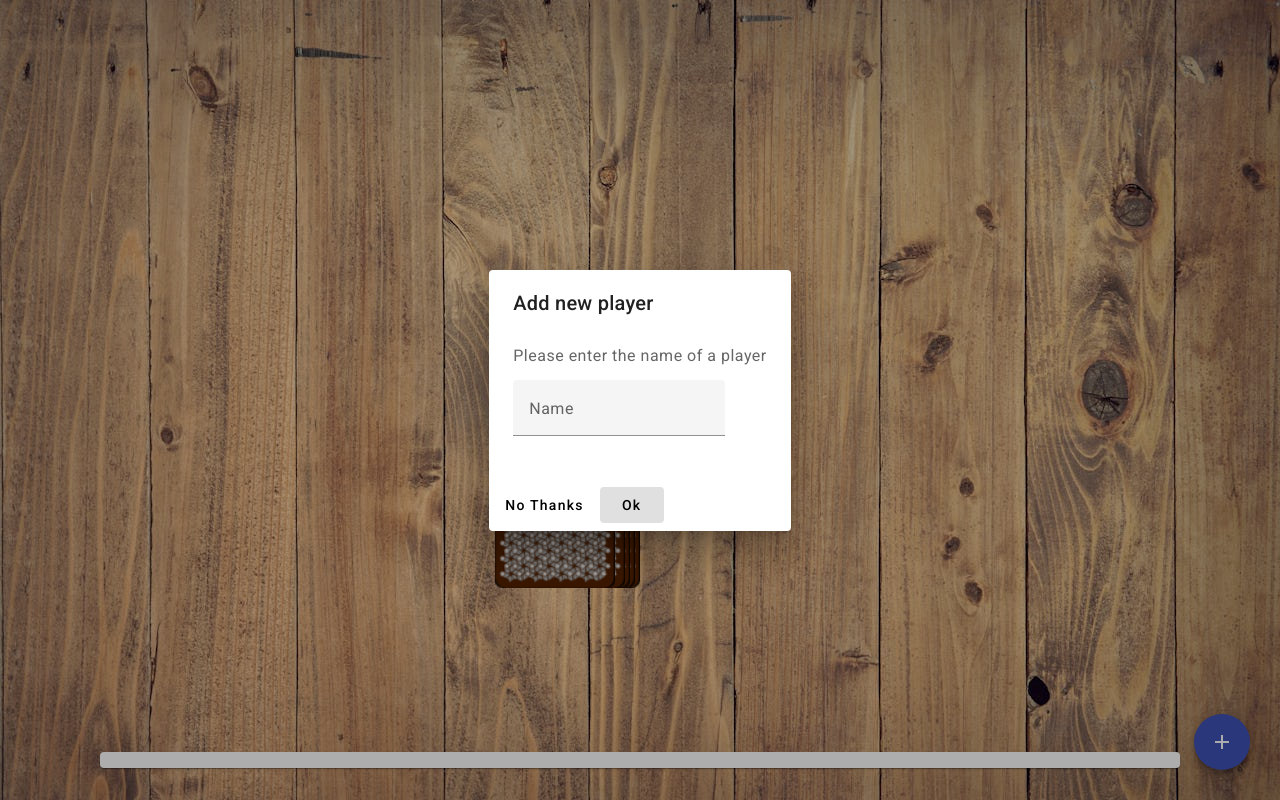
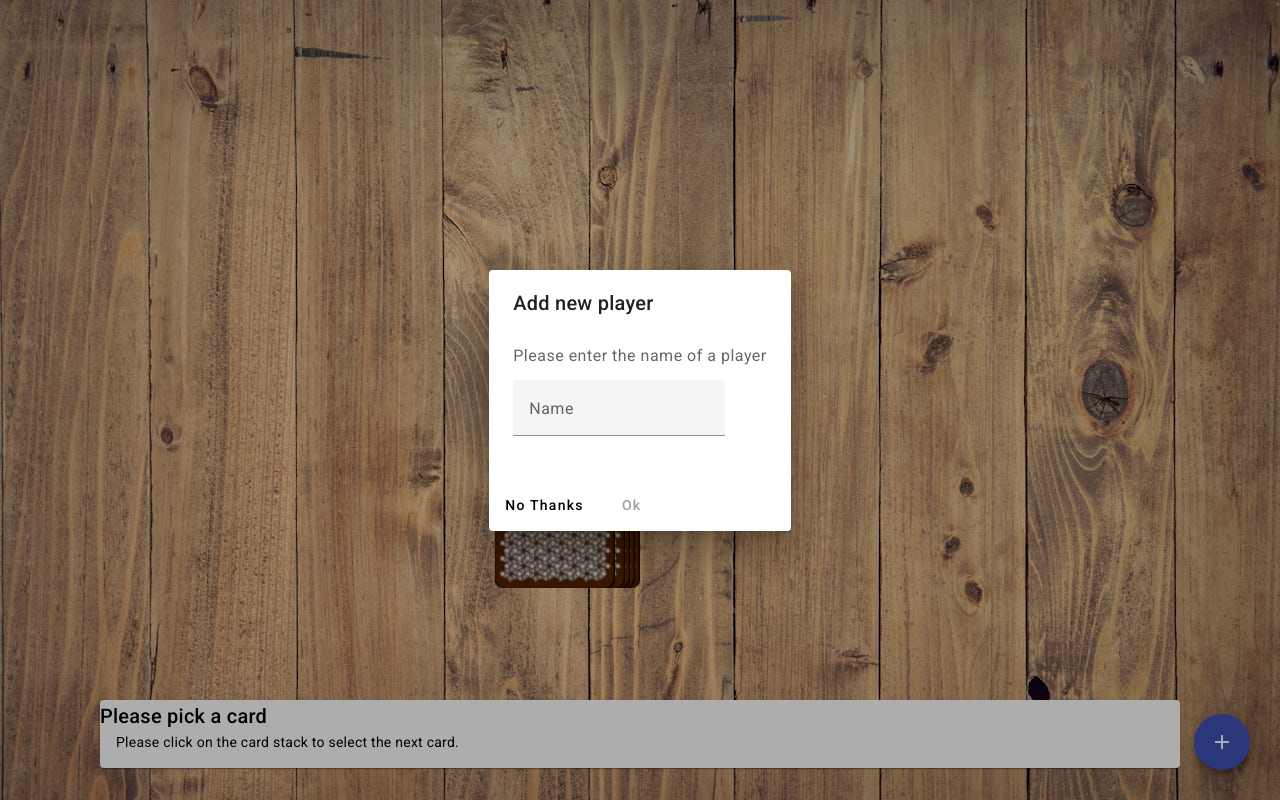
Before and after one commit to ChristianHeyden/ringoffire, an Angular app: page /game in a window 1280 px wide. Both pictures are taken after a click on the button "add". Built offline with nearby package versions, Linux system fonts and the light colour scheme.

Commit message:
bug fixes

```diff
--- a/src/app/dialog-add-player/dialog-add-player.component.html
+++ b/src/app/dialog-add-player/dialog-add-player.component.html
@@ -8,5 +8,5 @@
 </mat-dialog-content>
 <mat-dialog-actions>
   <button mat-button (click)="onNoClick()">No Thanks</button>
-  <button mat-button [mat-dialog-close]="name" cdkFocusInitial>Ok</button>
+  <button mat-button [disabled]="name.length == 0" [mat-dialog-close]="name" cdkFocusInitial>Ok</button>
 </mat-dialog-actions>
--- a/src/app/dialog-add-player/dialog-add-player.component.ts
+++ b/src/app/dialog-add-player/dialog-add-player.component.ts
@@ -1,7 +1,7 @@
 import { CommonModule } from '@angular/common';
 import { Component } from '@angular/core';
 import { MatInputModule } from '@angular/material/input';
-import { MatDialogActions, MatDialogModule} from '@angular/material/dialog';
+import { MatDialogActions, MatDialogModule, MatDialog, MatDialogRef, MatDialogTitle, MatDialogContent, MatDialogClose} from '@angular/material/dialog';
 import { MatFormFieldModule } from '@angular/material/form-field';
 import { FormsModule } from '@angular/forms';
 import { MatButtonModule } from '@angular/material/button';
@@ -9,17 +9,29 @@ import { MatButtonModule } from '@angular/material/button';
 @Component({
   selector: 'app-dialog-add-player',
   standalone: true,
-  imports: [CommonModule, MatInputModule, MatFormFieldModule, FormsModule, MatDialogModule, MatDialogActions, MatButtonModule],
+  imports: [CommonModule,
+    MatFormFieldModule,
+    MatInputModule,
+    FormsModule,
+    MatButtonModule,
+    MatDialogTitle,
+    MatDialogContent,
+    MatDialogActions,
+    MatDialogClose,
+    MatDialogModule],
   templateUrl: './dialog-add-player.component.html',
   styleUrl: './dialog-add-player.component.scss'
 })
 export class DialogAddPlayerComponent {
   name: string = '';
 
+  constructor(public dialogRef: MatDialogRef<DialogAddPlayerComponent>) {};
 
   ngOnInit(){}
 
-  onNoClick(){};
+  onNoClick(){
+    this.dialogRef.close();
+  };
 
 
 }
--- a/src/app/game-info/game-info.component.html
+++ b/src/app/game-info/game-info.component.html
@@ -1,8 +1,8 @@
 <mat-card>
     <mat-card-title>
-        {{ title }}
+        {{ card ? title: 'Please pick a card' }}
     </mat-card-title>
     <mat-card-content>
-        {{ description }}
+        {{ card ? description: 'Please click on the card stack to select the next card.' }}
     </mat-card-content>
 </mat-card>
--- a/src/app/game/game.component.ts
+++ b/src/app/game/game.component.ts
@@ -45,6 +45,8 @@ export class GameComponent implements OnInit {
       console.log(this.game);
 
 
+      this.game.currentPlayer++;
+      this.game.currentPlayer = this.game.currentPlayer % this.game.players.length;
 
       setTimeout(() => {
       this.game.playedCards.push(this.currentCard!);
@@ -59,7 +61,9 @@ export class GameComponent implements OnInit {
     const dialogRef = this.dialog.open(DialogAddPlayerComponent);
 
     dialogRef.afterClosed().subscribe((name: string) => {
-      this.game.players.push(name);
+      if(name && name.length > 0){
+        this.game.players.push(name);
+      }
       console.log('The dialog was closed', name);
     });
   }
```
